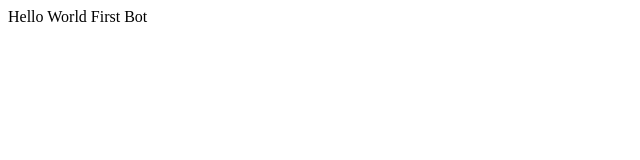
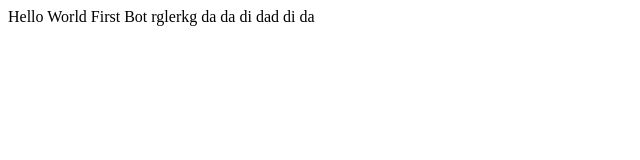
Before and after one commit to skubendr/Mybot, a website: page Mybot/index.html in a window 1280 px wide. Shown: the whole page, without its empty margins (0-640 px from the left). Drawn offline with Linux system fonts and the light colour scheme.

Commit message:
anged index

```diff
--- a/Mybot/index.html
+++ b/Mybot/index.html
@@ -6,5 +6,7 @@
 </head>
 <body>
     Hello World First Bot
+	rglerkg
+	da da di dad di da
 </body>
 </html>
```
